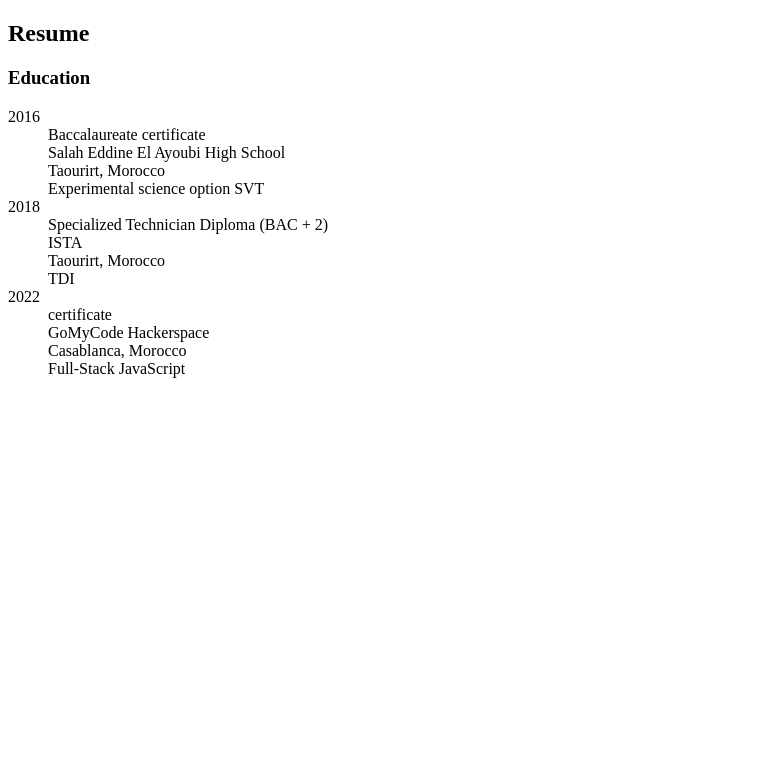
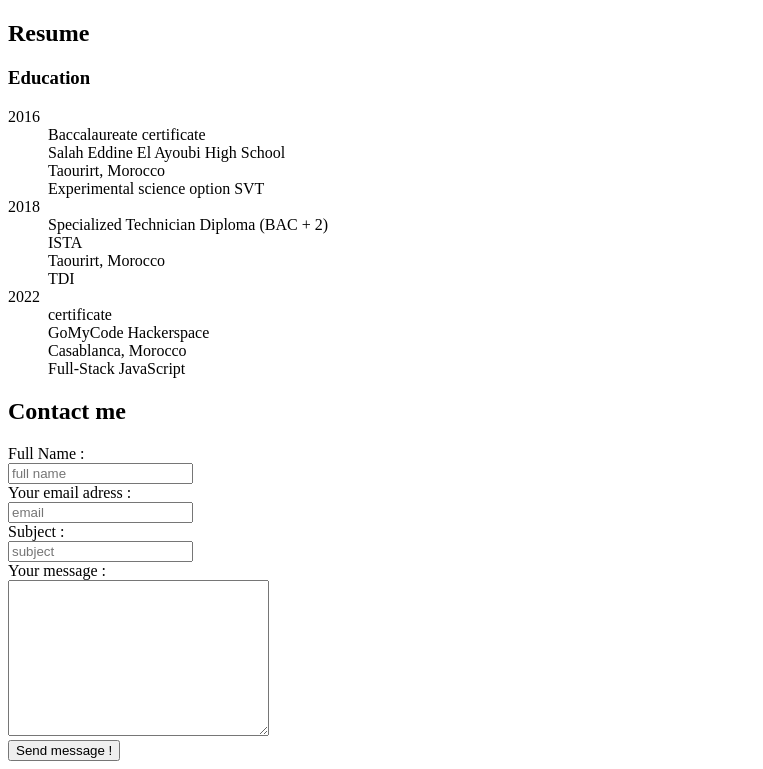
Before and after one commit to ckhatiri/checkpoint_html, a plain HTML site: page index.html in a window 1280 px wide. Shown: the part 1329-2098 px from the top of the page, without its empty margins (0-763 px from the left). Before the commit the page ends 1723 px from the top, so only its background shows below. Drawn offline with Linux system fonts and the light colour scheme.

Commit message:
adding all files

```diff
--- a/index.html
+++ b/index.html
@@ -4,15 +4,15 @@
     <meta charset="UTF-8">
     <meta http-equiv="X-UA-Compatible" content="IE=edge">
     <meta name="viewport" content="width=device-width, initial-scale=1.0">
-    <title>Document</title>
+    <title>KHATIRI Chahrazad</title>
 </head>
 <body>
-    <header>
+    <header id="home">
         <h1>
             KHATIRI Chahrazad
         </h1>
         <nav>
-            <a href="">Home</a>
+            <a href="#home">Home</a>
             <a href="#about">About</a>
             <a href="#work">Work</a>
             <a href="#resume">Resume</a>
@@ -53,7 +53,7 @@
                 </video>
            </section>
        </div>
-       <div class="resume">
+       <div id="resume">
            <section>
                <h2>Resume</h2>
                <h3>Education</h3>
@@ -74,6 +74,22 @@
                </dl>
            </section>
        </div>
+       <div id="contact">
+           <section>
+               <h2>Contact me</h2>
+               <form action="">
+                   <label for="name">Full Name :</label><br>
+                   <input type="text" name="name" placeholder="full name" required><br>
+                   <label for="email">Your email adress :</label><br>
+                   <input type="email" name="email"  placeholder="email" required><br>
+                   <label for="subject">Subject :</label><br>
+                   <input type="text" name="name"  placeholder="subject" required><br>
+                   <label for="message">Your message :</label><br>
+                   <textarea name="message"  cols="30" rows="10"></textarea><br>
+                   <button type="submit">Send message !</button>
+                </form>
+           </section>
+       </div>
     </main>
     <footer></footer>
 </body>
```
